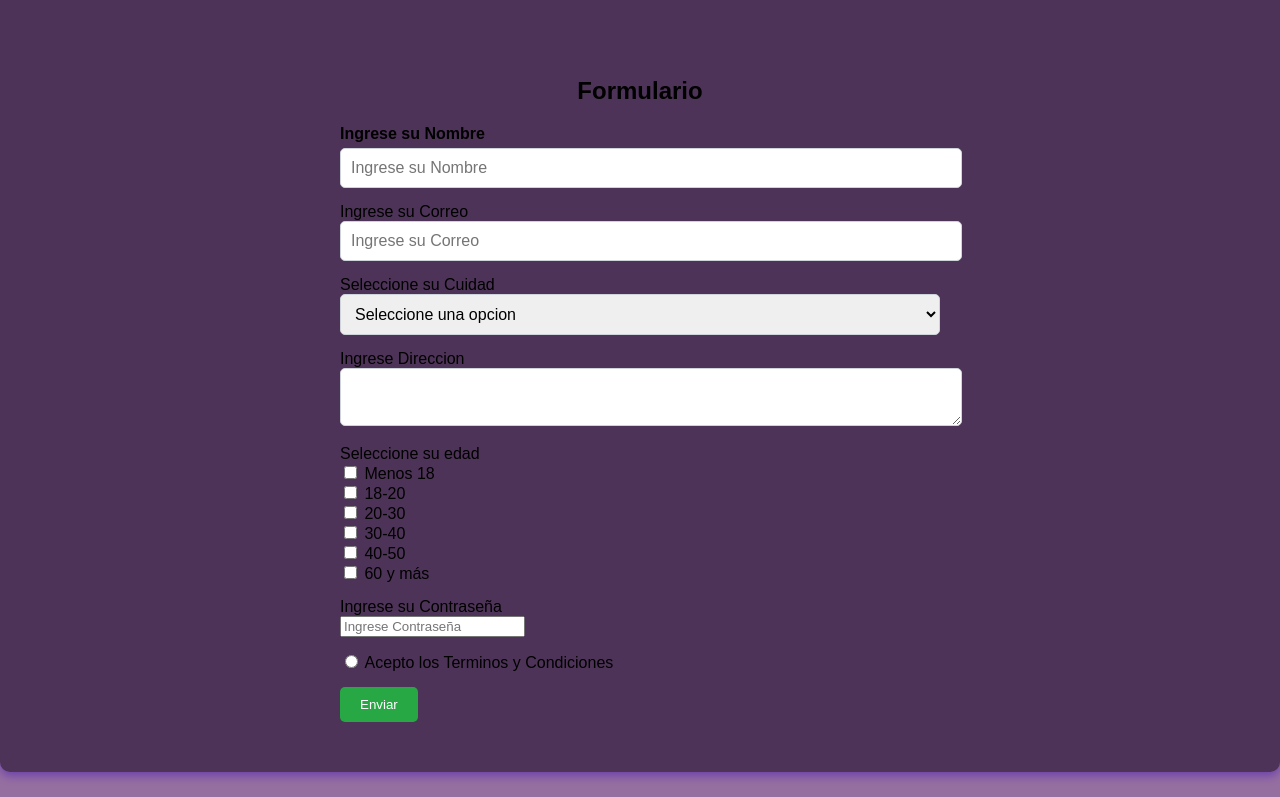
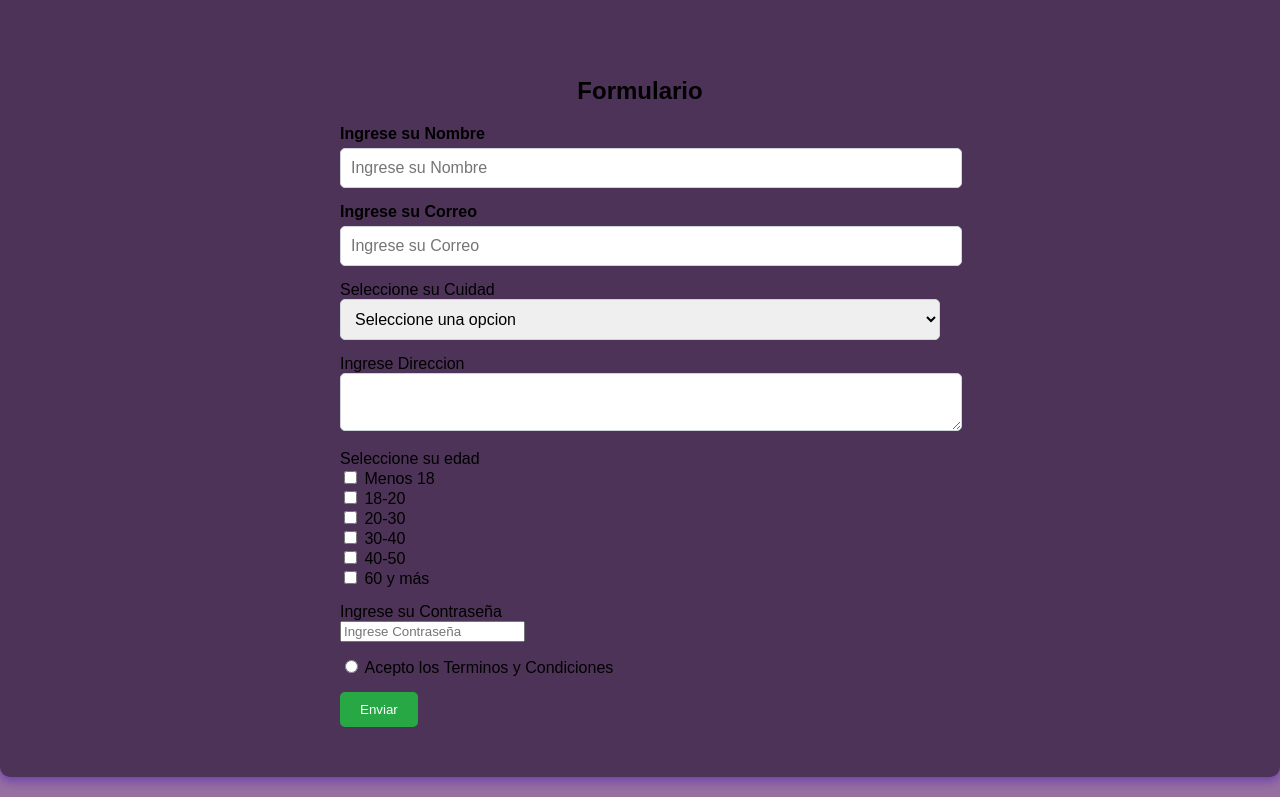
Before and after one commit to Domenica-Andrade/holamundo, a plain HTML site: page index.html in a window 1280 px wide. Shown: the part 1800-2597 px from the top of the page. Drawn offline with Linux system fonts and the light colour scheme.

Commit message:
class form label en correo

```diff
--- a/index.html
+++ b/index.html
@@ -150,7 +150,7 @@
 
                     <!--Inicio Correo-->
                     <div class="form-group">
-                        <label for="email">Ingrese su Correo</label>
+                        <label for="email" class="form-label">Ingrese su Correo</label>
                         <div>
                             <input type="email" class="form-control" name="email" id="contraseña" placeholder="Ingrese su Correo" required>
                         </div>
```
